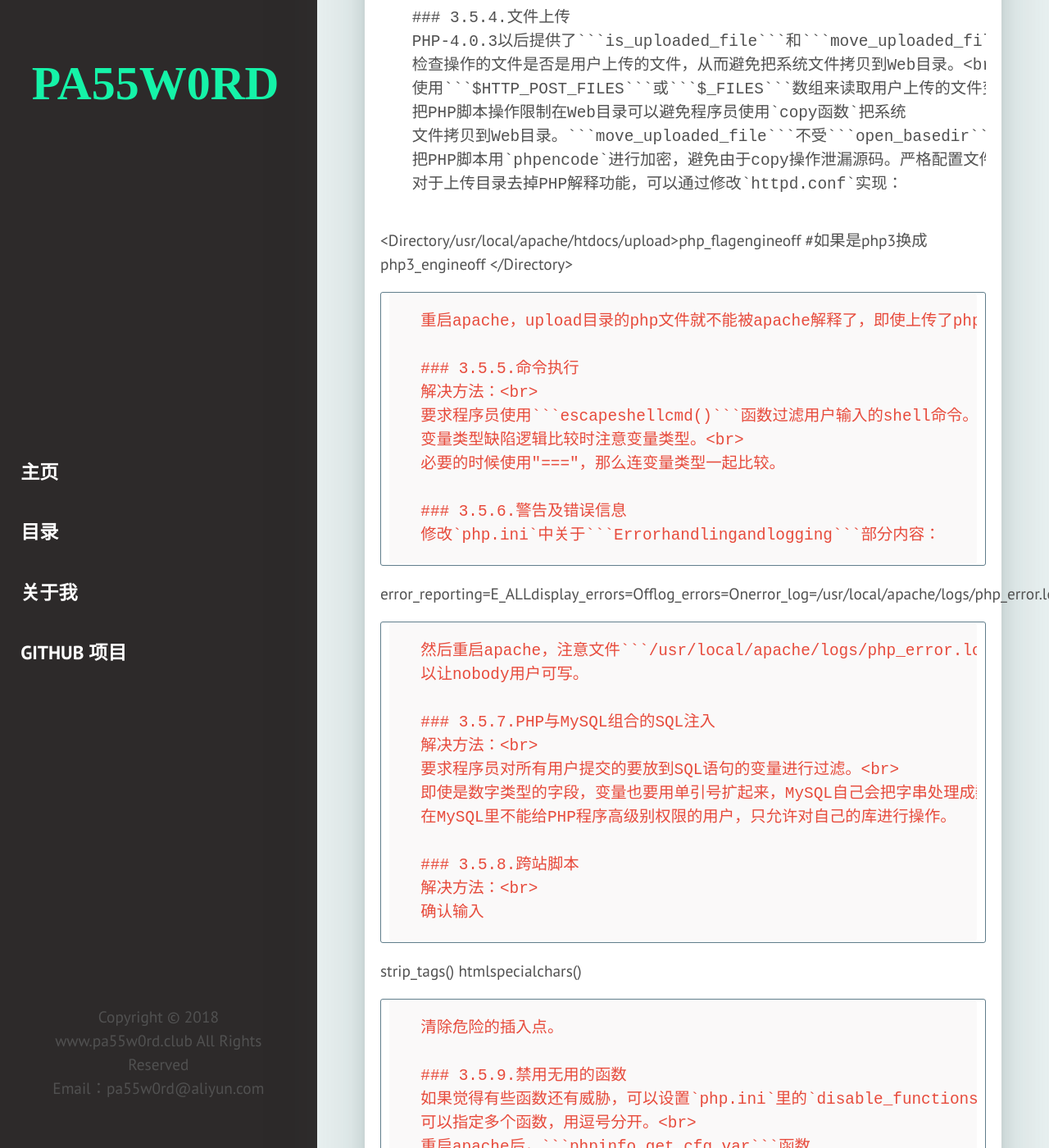
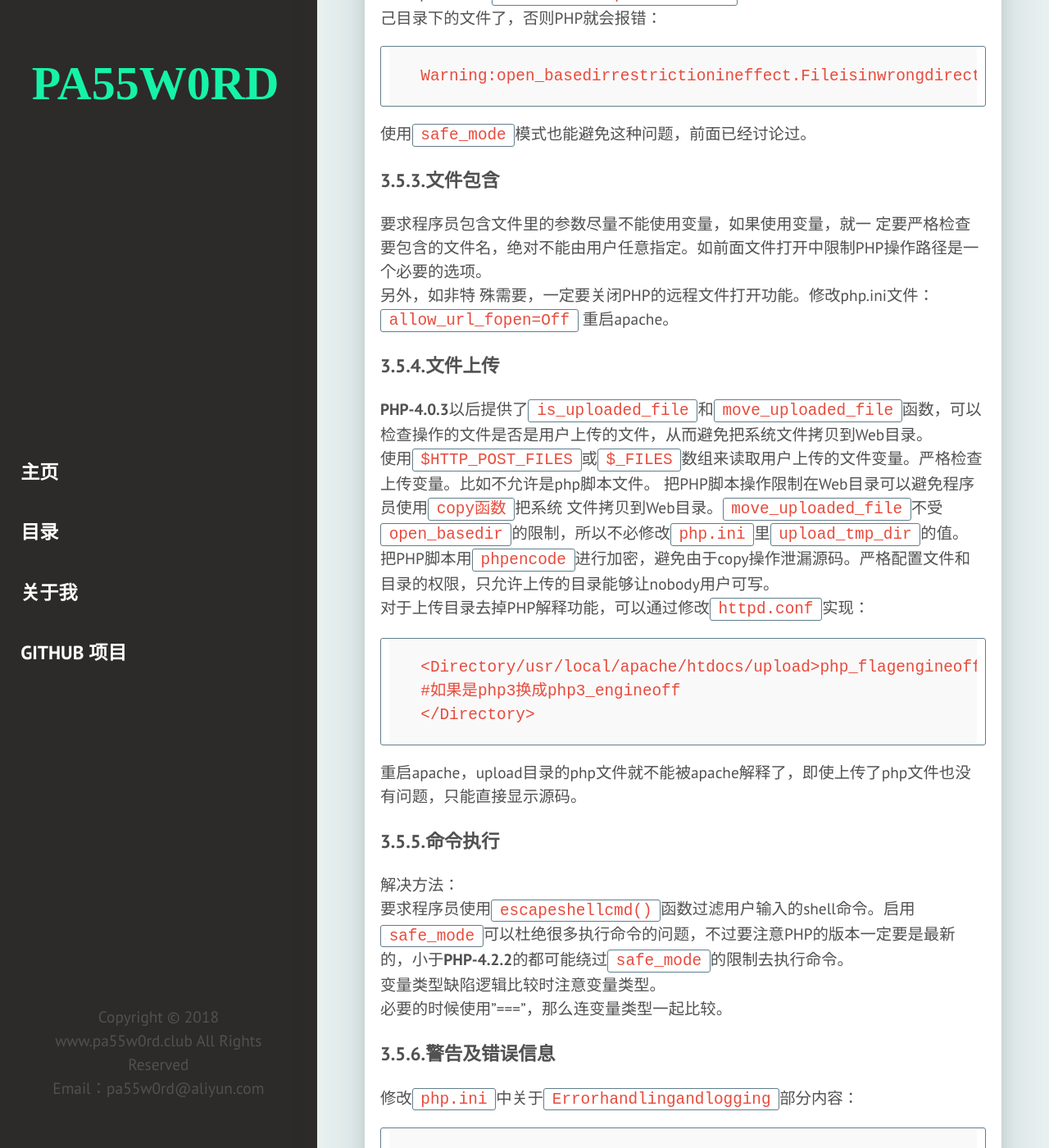
Before and after one commit to Pa55w0rd/pa55w0rd.github.io.old, a Jekyll site: the page built from _posts/2018-09-28-应用开发安全指南.md, in a window 1280 px wide and 1400 px high, scrolled down 23697 px. Shown: the whole window at 82% size. Built offline with Jekyll 4.4.1, drawn with Linux system fonts in a browser that asks for light colours; some web fonts are replaced; some of the changed text lies outside the part shown.

Commit message:
调整格式

````diff
--- a/_posts/2018-09-28-应用开发安全指南.md
+++ b/_posts/2018-09-28-应用开发安全指南.md
@@ -571,13 +571,12 @@ Warning:open_basedirrestrictionineffect.Fileisinwrongdirectoryinxxxonlinexx.
 
 ### 3.5.3.文件包含
 要求程序员包含文件里的参数尽量不能使用变量，如果使用变量，就一
-定要严格检查要包含的文件名，绝对不能由用户任意指定。如前面文件打开中限制PHP操作路径是一个必要的选项。另外，如非特
-殊需要，一定要关闭PHP的远程文件打开功能。修改php.ini文件：
-```allow_url_fopen=Off```
+定要严格检查要包含的文件名，绝对不能由用户任意指定。如前面文件打开中限制PHP操作路径是一个必要的选项。<br>另外，如非特
+殊需要，一定要关闭PHP的远程文件打开功能。修改php.ini文件：`allow_url_fopen=Off`
 重启apache。
 
 ### 3.5.4.文件上传
-PHP-4.0.3以后提供了```is_uploaded_file```和```move_uploaded_file```函数，可以
+**PHP-4.0.3**以后提供了```is_uploaded_file```和```move_uploaded_file```函数，可以
 检查操作的文件是否是用户上传的文件，从而避免把系统文件拷贝到Web目录。<br>
 使用```$HTTP_POST_FILES```或```$_FILES```数组来读取用户上传的文件变量。严格检查上传变量。比如不允许是php脚本文件。
 把PHP脚本操作限制在Web目录可以避免程序员使用`copy函数`把系统
@@ -680,7 +679,9 @@ C本质上是不安全的编程语言。例如如果不谨慎使用的话，其
 例如，以下的代码就是不安全的：```snprintf(buffer,sizeof(buffer),string)```这种情况下，可以在字符串中插入格式说明符来操纵内存的栈，来写入
 攻击者的数据（这些数据中包含小的程序代码，并可由处理器接着执行）。<br>
 对以上的例子建议使用下面的代码。<br>
-```snprintf(buffer,sizeof(buffer),“%s”,string)```<br>
+```
+snprintf(buffer,sizeof(buffer),“%s”,string)
+```
 进行格式字符串攻击不太容易。首先攻击者必须能获得内存栈的内容情
 况（或者从应用导出或者使用调试器），然后必须知道如何精确访问特定的内存空间来操纵栈中的变量。<br>
 执行外部程序推荐使用`exec()`函数而不是`system()`函数来执行外部程序。这是因为`system()`接收整个命令行的随机的缓冲区来执行程序。
@@ -692,7 +693,9 @@ system(buffer);
 外的命令（例如文件名可以是`/etc/hosts;rm*`，这将在显示`/etc/hosts`目录文件
 的同时，删除目录中的所有文件）。
 而exec()函数只保证第一个参数被执行：
-```execl("usr/bin/emacs","usr/bin/emacs",filename,NULL);```<br>
+```
+execl("usr/bin/emacs","usr/bin/emacs",filename,NULL);
+```
 上面的例子保证文件名仅仅作为一个参数输入Emacs工具，同样它在Emacs命令中使用完全的路径而不是使用可以被攻击者利用的PATH环境变量。
 
 ### 3.6.3.竞争条件
````
